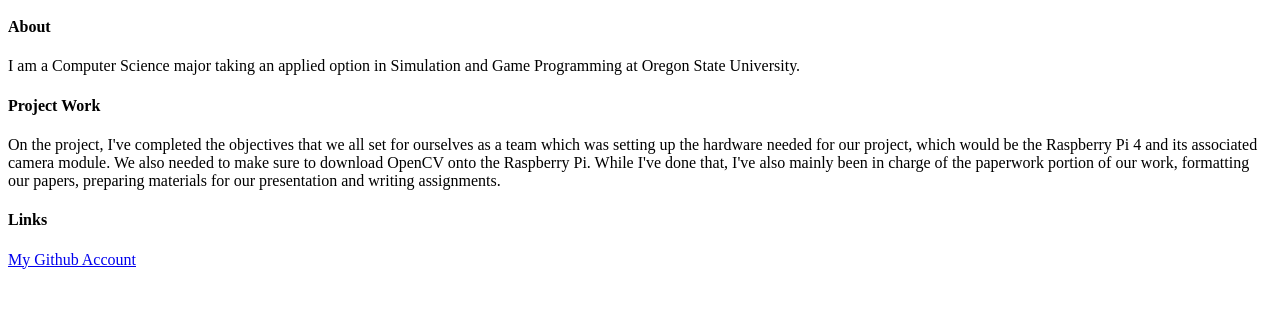
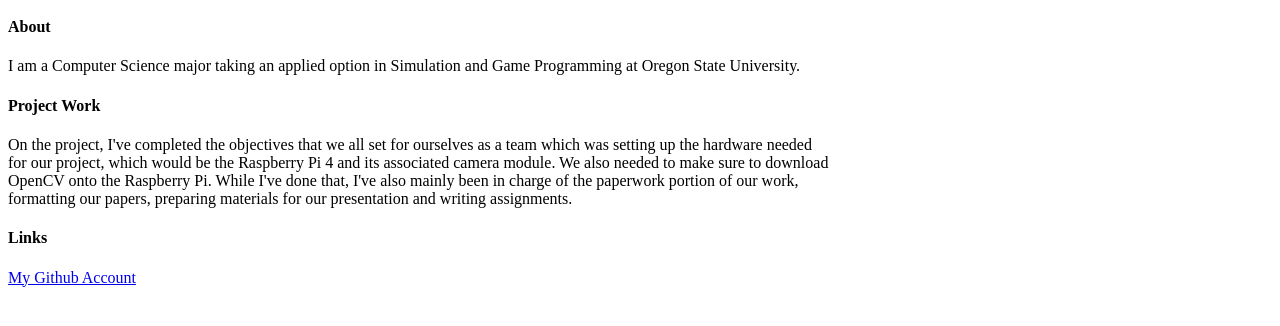
Before and after one commit to miyasakc/miyasakc.github.io, a plain HTML site: page index.html in a window 1280 px wide. Shown: the part 80-406 px from the top of the page. Drawn offline with Linux system fonts and the light colour scheme.

Commit message:
Update index.html

```diff
--- a/index.html
+++ b/index.html
@@ -11,9 +11,9 @@
   </p>
   <h4> Project Work </h4>
   <p>
-    On the project, I've completed the objectives that we all set for ourselves as a team which was setting up the hardware needed for our
-    project, which would be the Raspberry Pi 4 and its associated camera module. We also needed to make sure to download OpenCV onto the
-    Raspberry Pi. While I've done that, I've also mainly been in charge of the paperwork portion of our work, formatting our papers,
+    On the project, I've completed the objectives that we all set for ourselves as a team which was setting up the hardware needed <br>for our
+    project, which would be the Raspberry Pi 4 and its associated camera module. We also needed to make sure to download <br>OpenCV onto the
+    Raspberry Pi. While I've done that, I've also mainly been in charge of the paperwork portion of our work, <br>formatting our papers,
     preparing materials for our presentation and writing assignments.
   </p>
   <h4> Links </h4>
```
